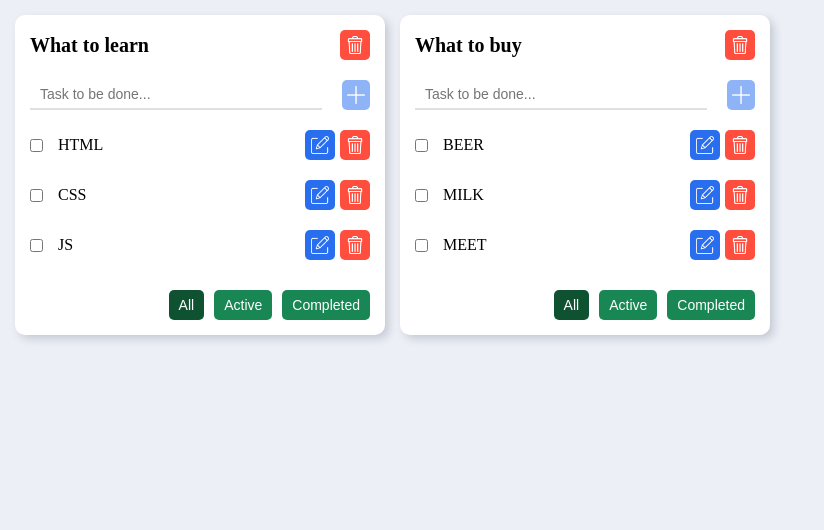
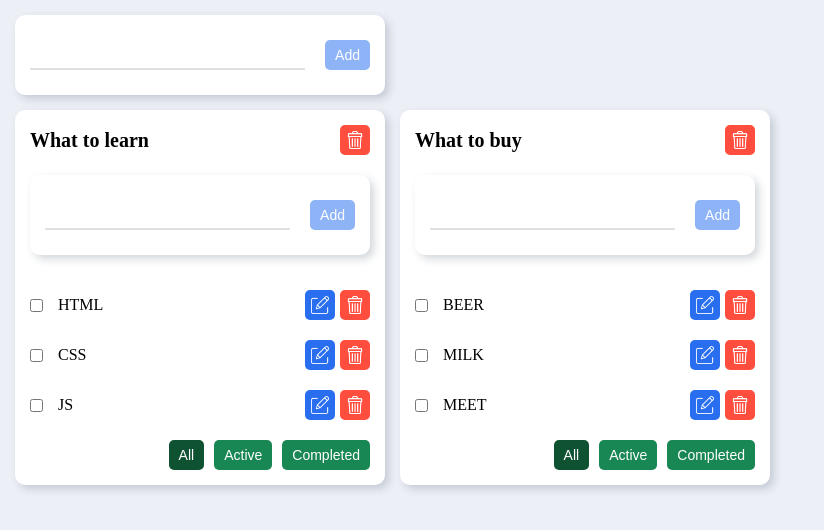
Before and after one commit to NikChist88/todolist, a React (Create React App) app: page / in a window 1280 px wide. Shown: the top 530 px of the page, without its empty margins (0-824 px from the left). Built offline with nearby package versions, Linux system fonts and the light colour scheme.

Commit message:
add component Form, refactoring

```diff
--- a/src/App.css
+++ /dev/null
@@ -1,5 +0,0 @@
-
-.app {
-  display: flex;
-  gap: 0 15px;
-}
--- /dev/null
+++ b/src/App.scss
@@ -0,0 +1,7 @@
+.wrapper {
+  width: 100%;
+  height: 100%;
+  display: flex;
+  flex-wrap: wrap;
+  gap: 15px 15px;
+}
--- a/src/App.tsx
+++ b/src/App.tsx
@@ -1,15 +1,19 @@
-import './App.css'
+import './App.scss'
 import { FC, useState } from 'react'
 import { Todolist } from './components/todoList/TodoList'
 import { TaskType, TasksType, TodolistType, FilterType } from './data/store'
 import { v1 } from 'uuid'
+import { Form } from './components/form/Form'
 
 type AppPropsType = {
   initTodolists: TodolistType[]
   initTasks: TasksType
 }
 
-export const App: FC<AppPropsType> = ({ initTodolists, initTasks }) => {
+export const App: FC<AppPropsType> = (props) => {
+  // Props
+  const { initTodolists, initTasks } = props
+
   // Global State
   const [todolists, setTodolists] = useState<TodolistType[]>(initTodolists)
   const [tasks, setTasks] = useState<TasksType>(initTasks)
@@ -28,12 +32,23 @@ export const App: FC<AppPropsType> = ({ initTodolists, initTasks }) => {
     setTasks({ ...tasks, [todoListId]: updatedTasks })
   }
 
-  // Edit Task
-  const editTask = (taskId: string, todolistId: string, newTitle: string) => {
-    const editedTask: TaskType[] = tasks[todolistId].map((t: TaskType) =>
+  // Create Todolist
+  const createTodolist = (title: string) => {
+    const newTodolist: TodolistType = {
+      id: v1(),
+      title: title,
+      filter: 'all',
+    }
+    setTodolists([...todolists, newTodolist])
+    setTasks({ ...tasks, [newTodolist.id]: [] })
+  }
+
+  // Update Task
+  const updateTask = (taskId: string, todolistId: string, newTitle: string) => {
+    const updatedTask: TaskType[] = tasks[todolistId].map((t: TaskType) =>
       t.id === taskId ? { ...t, title: newTitle } : t
     )
-    setTasks({ ...tasks, [todolistId]: editedTask })
+    setTasks({ ...tasks, [todolistId]: updatedTask })
   }
 
   // Change Tasks Filter
@@ -46,13 +61,9 @@ export const App: FC<AppPropsType> = ({ initTodolists, initTasks }) => {
   }
 
   // Change Task Status
-  const changeTaskStatus = (
-    taskId: string,
-    todolistId: string,
-    isDone: boolean
-  ) => {
+  const changeTaskStatus = (taskId: string, todolistId: string) => {
     const updatedTaskStatus: TaskType[] = tasks[todolistId].map((t: TaskType) =>
-      t.id === taskId ? { ...t, isDone: isDone } : t
+      t.id === taskId ? { ...t, isDone: !t.isDone } : t
     )
     setTasks({ ...tasks, [todolistId]: updatedTaskStatus })
   }
@@ -75,8 +86,18 @@ export const App: FC<AppPropsType> = ({ initTodolists, initTasks }) => {
     setTasks(tasks)
   }
 
+  // Check Existing Task
+  const checkExistingTask = (taskTitle: string, todolistId: string) => {
+    if (tasks[todolistId].find((t) => t.title === taskTitle)) {
+      window.alert(`Task ${taskTitle.toUpperCase()} already exists!`)
+      return true
+    } else return false
+  }
+
   return (
     <div className="app">
+      <Form action={createTodolist} />
+      <div className="wrapper">
         {todolists.map((tl) => {
           // Filtered Tasks
           let filteredTasks = tasks[tl.id]
@@ -97,10 +118,12 @@ export const App: FC<AppPropsType> = ({ initTodolists, initTasks }) => {
               changeTaskStatus={changeTaskStatus}
               deleteTask={deleteTask}
               deleteTodolist={deleteTodolist}
-            editTask={editTask}
+              updateTask={updateTask}
+              checkExistingTask={checkExistingTask}
             />
           )
         })}
       </div>
+    </div>
   )
 }
--- a/src/components/button/Button.tsx
+++ b/src/components/button/Button.tsx
@@ -1,23 +1,34 @@
 import './Button.styles.scss'
-import { FC } from 'react'
+import { MouseEvent, FC } from 'react'
 
 type ButtonType = {
   className?: string
   title?: string
   tooltip?: string
   disabled?: boolean
-  onClickHandler: () => void
+  onClick: () => void
+  onMouseDown?: () => void
 }
 
 export const Button: FC<ButtonType> = (props) => {
-  const { className, title, disabled, tooltip, onClickHandler } = props
+  const { className, title, disabled, tooltip, onClick, onMouseDown } = props
+
+  const onClickHandler = (e: MouseEvent<HTMLButtonElement>) => {
+    e.preventDefault()
+    onClick()
+  }
+
+  const onMouseDownHandler = () => {
+    onMouseDown && onMouseDown()
+  }
 
   return (
     <button
       className={`btn ${className}`}
       title={tooltip}
+      disabled={disabled}
       onClick={onClickHandler}
-      disabled={disabled}
+      onMouseUp={onMouseDownHandler}
     >
       {title}
     </button>
--- a/src/components/checkbox/Checkbox.tsx
+++ b/src/components/checkbox/Checkbox.tsx
@@ -1,27 +1,20 @@
 import './Checkbox.styles.scss'
-import { ChangeEvent, FC } from 'react'
+import { FC } from 'react'
 
 type CheckboxPropsType = {
-  id: string
-  todolistsId: string
   checked: boolean
-  changeTaskStatus: (
-    taskId: string,
-    todolistsId: string,
-    isDone: boolean
-  ) => void
+  onChange: () => void
 }
 
 export const Checkbox: FC<CheckboxPropsType> = (props) => {
-  const { id, todolistsId, checked, changeTaskStatus } = props
+  const { checked, onChange } = props
 
-  const onChangeHandler = (e: ChangeEvent<HTMLInputElement>) => {
-    changeTaskStatus(id, todolistsId, e.currentTarget.checked)
+  const onChangeHandler = () => {
+    onChange()
   }
 
   return (
     <input
-      id={id}
       className={'checkbox'}
       type="checkbox"
       checked={checked}
--- /dev/null
+++ b/src/components/form/Form.styles.scss
@@ -0,0 +1,59 @@
+.form {
+  display: flex;
+  flex-direction: column;
+  justify-content: center;
+  padding: 15px;
+  max-width: 370px;
+  width: 100%;
+  min-height: 80px;
+  border-radius: 10px;
+  background-color: #fff;
+  margin-bottom: 15px;
+  box-shadow: 4px 4px 8px 0px rgba(34, 60, 80, 0.2);
+
+  &__body {
+    width: 100%;
+    display: flex;
+    gap: 0 20px;
+  }
+
+  &__input {
+    font-size: 16px;
+    width: 100%;
+    padding: 5px 10px;
+    border-bottom: 2px solid #dee0e1;
+    outline: none;
+
+    &_error {
+      border-color: red;
+    }
+
+    &::placeholder {
+      font-size: 14px;
+    }
+  }
+
+  &__btn {
+    font-size: 14px;
+    font-weight: 400;
+    padding: 0 10px;
+    height: 30px;
+    border-radius: 5px;
+    color: #fff;
+    cursor: pointer;
+    transition: background-color ease-in 0.3s;
+    background-color: #286eef;
+
+    &:hover {
+      background-color: #215dce;
+    }
+    &:disabled {
+      background-color: #286eef85;
+    }
+  }
+
+  span.error {
+    margin-top: 10px;
+    color: red;
+  }
+}
--- /dev/null
+++ b/src/components/form/Form.tsx
@@ -0,0 +1,59 @@
+import './Form.styles.scss'
+import { ChangeEvent, KeyboardEvent, FC, useState } from 'react'
+
+type FormPropsType = {
+  action: (title: string) => void
+}
+
+export const Form: FC<FormPropsType> = (props) => {
+  // Props
+  const { action } = props
+
+  // Local State
+  const [inputValue, setInputValue] = useState<string>('')
+
+  // Input Change Handler
+  const onChangeHandler = (e: ChangeEvent<HTMLInputElement>) => {
+    setInputValue(e.currentTarget.value.trimStart())
+  }
+
+  // Key Press Handler
+  const onKeyPressHandler = (e: KeyboardEvent<HTMLInputElement>) => {
+    if (e.key === 'Enter' && inputValue.length < 21 && inputValue) {
+      action(inputValue)
+      setInputValue('')
+    }
+  }
+
+  // Button Click Handler
+  const onClickHandler = () => {
+    action(inputValue)
+    setInputValue('')
+  }
+
+  return (
+    <div className="form">
+      <div className="form__body">
+        <input
+          className={`form__input ${
+            inputValue.length > 20 && 'form__input_error'
+          }`}
+          value={inputValue}
+          maxLength={21}
+          onChange={onChangeHandler}
+          onKeyUp={onKeyPressHandler}
+        />
+        <button
+          className="form__btn"
+          disabled={!inputValue || inputValue.length > 20}
+          onClick={onClickHandler}
+        >
+          Add
+        </button>
+      </div>
+      {inputValue.length > 20 && (
+        <span className="error">Max input value length is 20 chars!</span>
+      )}
+    </div>
+  )
+}
--- a/src/components/input/Input.tsx
+++ b/src/components/input/Input.tsx
@@ -4,41 +4,31 @@ import { ChangeEvent, KeyboardEvent, FC } from 'react'
 type InputPropsType = {
   value: string
   onChange: (value: string) => void
-  onKeyPress: () => void
-  onBlur?: (focused: boolean) => void
+  onKeyPress: (key: string) => void
+  onBlur?: () => void
   autoFocus?: boolean
-  maxTaskLength: (value: boolean) => void
 }
 
 export const Input: FC<InputPropsType> = (props) => {
-  const { value, onChange, onKeyPress, onBlur, autoFocus, maxTaskLength } =
-    props
+  const { value, onChange, onKeyPress, onBlur, autoFocus } = props
 
   const onChangeHandler = (e: ChangeEvent<HTMLInputElement>) => {
-    e.currentTarget.value.length > 15
-      ? maxTaskLength(true)
-      : maxTaskLength(false)
     onChange(e.currentTarget.value.trimStart())
   }
 
   const onKeyPressHandler = (e: KeyboardEvent<HTMLInputElement>) => {
-    if (e.key === 'Enter' && value.length < 16 && value) onKeyPress()
-  }
-
-  const onBlurHandler = () => {
-    onBlur && onBlur(false)
+    onKeyPress(e.key)
   }
 
   return (
     <input
-      className={`input ${value.length > 15 && 'input_error'}`}
-      type="text"
-      placeholder="Task to be done..."
+      className={`input ${value.length > 20 && 'input_error'}`}
+      placeholder='Enter a task...'
       value={value}
       onChange={onChangeHandler}
       onKeyUp={onKeyPressHandler}
-      onBlur={onBlurHandler}
-      maxLength={16}
+      maxLength={21}
+      onBlur={onBlur}
       autoFocus={autoFocus}
     />
   )
--- a/src/components/task/Task.tsx
+++ b/src/components/task/Task.tsx
@@ -1,6 +1,5 @@
 import './Task.styles.scss'
-import { TaskType } from '../../data/store'
-import { FC, useState } from 'react'
+import { ChangeEvent, FC, useState } from 'react'
 import { Button } from '../button/Button'
 import { Checkbox } from '../checkbox/Checkbox'
 import { Input } from '../input/Input'
@@ -10,83 +9,95 @@ type TaskPropsType = {
   todolistId: string
   task: string
   isDone: boolean
-  tasks: TaskType[]
-  changeTaskStatus: (
-    taskId: string,
-    todolistId: string,
-    isDone: boolean
-  ) => void
+  changeTaskStatus: (taskId: string, todolistId: string) => void
   deleteTask: (id: string, todolistId: string) => void
-  editTask: (taskId: string, todolistId: string, newTask: string) => void
-  maxTaskLength: (value: boolean) => void
+  updateTask: (taskId: string, todolistId: string, newTitle: string) => void
+  checkExistingTask: (taskTitle: string, todolistId: string) => boolean
 }
 
 export const Task: FC<TaskPropsType> = (props) => {
+  // Props
   const {
     id,
     todolistId,
     task,
     isDone,
-    tasks,
     changeTaskStatus,
     deleteTask,
-    editTask,
-    maxTaskLength,
+    updateTask,
+    checkExistingTask,
   } = props
 
   // Local State
-  const [inputValue, setInputValue] = useState<string>(task)
-  const [isFocused, setIsFocused] = useState<boolean>(false)
+  const [inputValue, setInputValue] = useState<string>('')
+  const [isInputVisible, setInputVisible] = useState<boolean>(false)
 
-  const changeTaskHandler = () => {
-    if (tasks.find((t) => t.title === inputValue)) {
-      window.alert(`Task ${inputValue} already exists!`)
-      setInputValue(task)
-    } else {
-      editTask(id, todolistId, inputValue)
-      setIsFocused(false)
-    }
+  // Change task status handler
+  const changeTaskStatusHandler = () => {
+    changeTaskStatus(id, todolistId)
   }
 
+  // Delete task handler
   const deleteTaskHandler = () => {
     if (window.confirm(`Do you want to delete a task ${task}?`)) {
       deleteTask(id, todolistId)
     }
   }
 
+  // Update task handler
+  const updateTaskHandler = () => {
+    if (checkExistingTask(inputValue, todolistId)) {
+      setInputValue('')
+    } else {
+      updateTask(id, todolistId, inputValue)
+      setInputVisible(false)
+    }
+  }
+
+  // Enter key press handler
+  const onEnterKeyPressHandler = (key: string) => {
+    if (inputValue.length < 21 && inputValue && key === 'Enter') {
+      updateTaskHandler()
+    }
+  }
+
   return (
     <li className="task">
       <label className={`task__item ${isDone && 'is-done'}`}>
-        <Checkbox
-          id={id}
-          todolistsId={todolistId}
-          checked={isDone}
-          changeTaskStatus={changeTaskStatus}
-        />
-        {isFocused ? (
+        <Checkbox checked={isDone} onChange={changeTaskStatusHandler} />
+        {isInputVisible ? (
           <Input
             value={inputValue}
             onChange={setInputValue}
-            onKeyPress={changeTaskHandler}
-            onBlur={setIsFocused}
-            autoFocus={isFocused}
-            maxTaskLength={maxTaskLength}
+            onKeyPress={onEnterKeyPressHandler}
+            onBlur={() => setInputVisible(false)}
+            autoFocus={isInputVisible}
           />
         ) : (
           task
         )}
       </label>
       <div className="task__controls">
-        <Button
-          className="btn_edit"
-          tooltip="Editing Task"
-          disabled={isDone}
-          onClickHandler={() => setIsFocused(true)}
-        />
+        {isInputVisible ? (
+          <Button
+            className="btn_primary"
+            tooltip="Update Task"
+            onClick={updateTaskHandler}
+            onMouseDown={updateTaskHandler}
+            disabled={!inputValue || inputValue.length > 20}
+          />
+        ) : (
+          <Button
+            className="btn_edit"
+            tooltip="Edit Task"
+            disabled={isDone}
+            onClick={() => setInputVisible(true)}
+          />
+        )}
         <Button
           className="btn_danger"
           tooltip="Delete Task"
-          onClickHandler={deleteTaskHandler}
+          onClick={deleteTaskHandler}
         />
       </div>
     </li>
--- a/src/components/todoList/TodoList.tsx
+++ b/src/components/todoList/TodoList.tsx
@@ -1,9 +1,9 @@
 import './TodoList.styles.scss'
 import { Task } from '../task/Task'
-import { Input } from '../input/Input'
 import { Button } from '../button/Button'
 import { TaskType, FilterType } from '../../data/store'
-import { FC, useState } from 'react'
+import { FC } from 'react'
+import { Form } from '../form/Form'
 
 type TodolistPropsType = {
   id: string
@@ -12,17 +12,15 @@ type TodolistPropsType = {
   filter: FilterType
   createTask: (task: string, todoListId: string) => void
   changeTaskFilter: (value: FilterType, todoListId: string) => void
-  changeTaskStatus: (
-    taskId: string,
-    todolistId: string,
-    isDone: boolean
-  ) => void
+  changeTaskStatus: (taskId: string, todolistId: string) => void
   deleteTask: (id: string, todolistsId: string) => void
   deleteTodolist: (todolistId: string) => void
-  editTask: (taskId: string, todolistsId: string, newTask: string) => void
+  updateTask: (taskId: string, todolistId: string, newTitle: string) => void
+  checkExistingTask: (taskTitle: string, todolistId: string) => boolean
 }
 
 export const Todolist: FC<TodolistPropsType> = (props) => {
+  // Props
   const {
     id,
     title,
@@ -33,21 +31,15 @@ export const Todolist: FC<TodolistPropsType> = (props) => {
     changeTaskFilter,
     deleteTask,
     deleteTodolist,
-    editTask,
+    updateTask,
+    checkExistingTask,
   } = props
 
-  // Local State
-  const [inputValue, setInputValue] = useState<string>('')
-  const [maxTaskLength, setMaxTaskLength] = useState<boolean>(false)
-
   // Add Task Handler
-  const addTaskHandler = () => {
-    if (tasks.find((t) => t.title === inputValue.toLowerCase())) {
-      window.alert(`Task ${inputValue} already exists!`)
-      setInputValue('')
+  const addTaskHandler = (title: string) => {
+    if (checkExistingTask(title, id)) {
     } else {
-      createTask(inputValue, id)
-      setInputValue('')
+      createTask(title, id)
     }
   }
 
@@ -75,28 +67,12 @@ export const Todolist: FC<TodolistPropsType> = (props) => {
         <h3 className="todolist__title">{title}</h3>
         <Button
           className="btn_danger"
-          onClickHandler={deleteTodolistHandler}
+          onClick={deleteTodolistHandler}
           tooltip={'Delete Todolist'}
         />
       </div>
-      <div className="todolist__field">
-        <Input
-          value={inputValue}
-          onChange={setInputValue}
-          onKeyPress={addTaskHandler}
-          maxTaskLength={setMaxTaskLength}
-        />
-        <Button
-          className="btn_primary"
-          tooltip="Add Task"
-          onClickHandler={addTaskHandler}
-          disabled={!inputValue || maxTaskLength}
-        />
-      </div>
 
-      {maxTaskLength && (
-        <span className="error">Max task length is 15 chars!</span>
-      )}
+      <Form action={addTaskHandler} />
 
       {tasks.length ? (
         <ul className="todolist__list">
@@ -109,9 +85,8 @@ export const Todolist: FC<TodolistPropsType> = (props) => {
               isDone={task.isDone}
               changeTaskStatus={changeTaskStatus}
               deleteTask={deleteTask}
-              editTask={editTask}
-              tasks={tasks}
-              maxTaskLength={setMaxTaskLength}
+              updateTask={updateTask}
+              checkExistingTask={checkExistingTask}
             />
           ))}
         </ul>
@@ -125,17 +100,17 @@ export const Todolist: FC<TodolistPropsType> = (props) => {
         <Button
           className={`btn_success ${filter === 'all' && 'active'}`}
           title={'All'}
-          onClickHandler={onAllClickHandler}
+          onClick={onAllClickHandler}
         />
         <Button
           className={`btn_success ${filter === 'active' && 'active'}`}
           title={'Active'}
-          onClickHandler={onActiveClickHandler}
+          onClick={onActiveClickHandler}
         />
         <Button
           className={`btn_success ${filter === 'completed' && 'active'}`}
           title={'Completed'}
-          onClickHandler={onCompletedClickHandler}
+          onClick={onCompletedClickHandler}
         />
       </div>
     </div>
--- a/src/index.css
+++ b/src/index.css
@@ -14,6 +14,5 @@ body {
   padding: 15px;
   width: 100%;
   height: 100vh;
-  overflow: hidden;
   background-color: #edeff6;
 }
```
Lines whose indentation alone changed are shown as unchanged.
